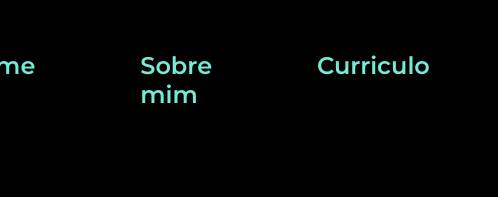
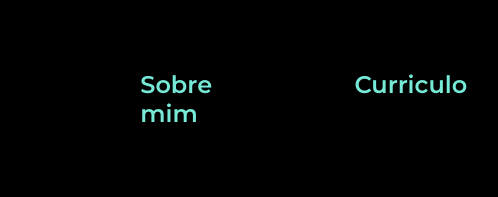
Before and after one commit to HenriquePedrosoTech/Portifolio-henrique-pedroso, a plain HTML site: page index.html in a window 390 px wide. Shown: the top 197 px of the page, 498 px wide, since content can reach past the window. Drawn offline with nearby package versions, Linux system fonts and the light colour scheme.

Commit message:
Update style.css

```diff
--- a/style/style.css
+++ b/style/style.css
@@ -182,7 +182,7 @@ body{
     }
 
     .cabecalho__menu__link {
-        padding: 4%;
+        padding: 10%;
     }
 
     .apresentacao {
```
